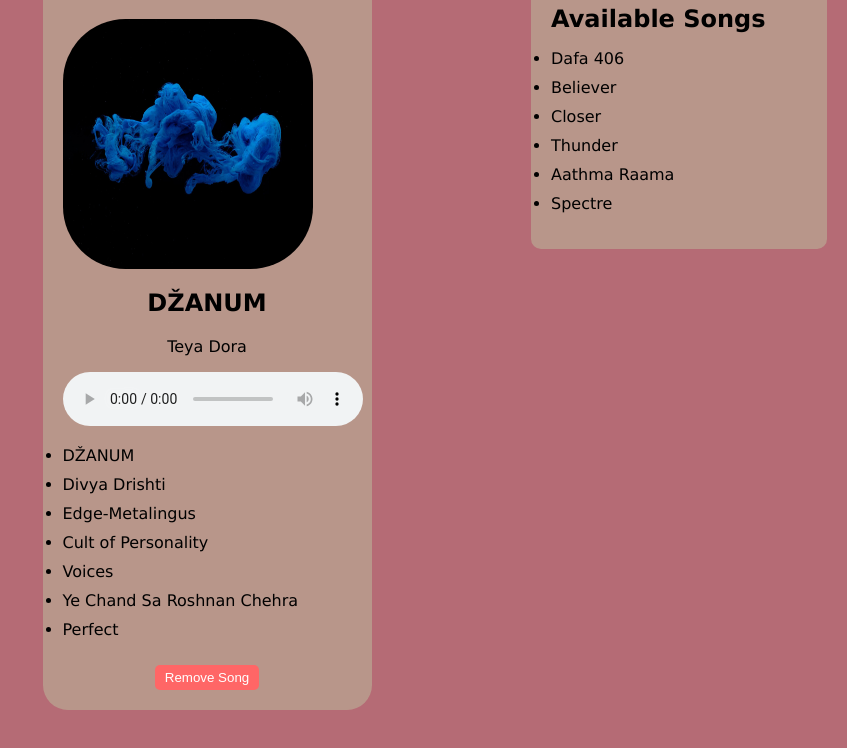
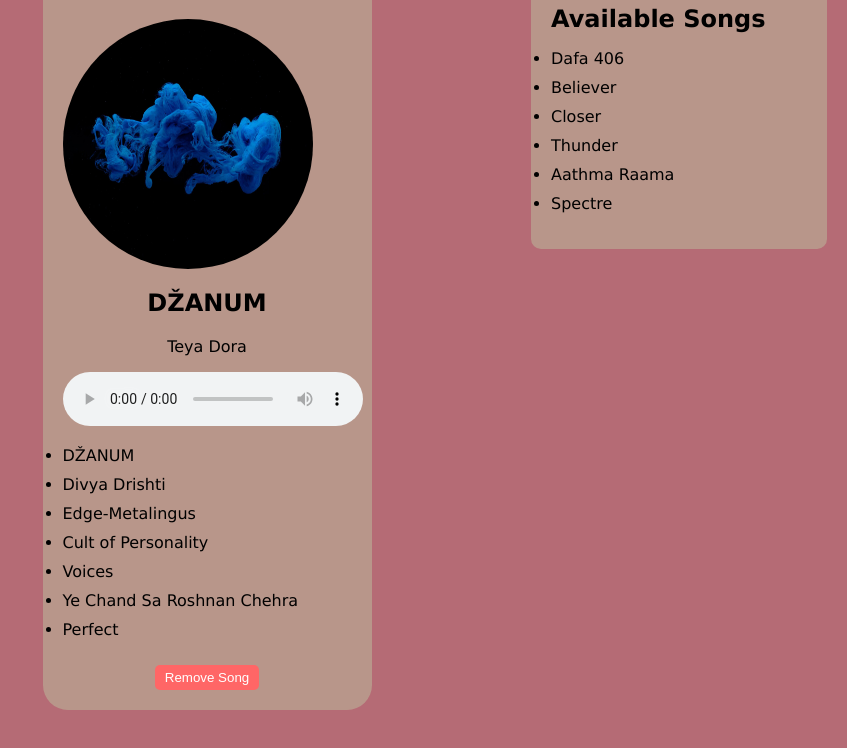
Before and after one commit to HarshNeel575/musicWEB, a plain HTML site: page index.html in a window 1280 px wide. Shown: the part 90-838 px from the top of the page, without its empty margins (433-1280 px from the left). Drawn offline with Linux system fonts and the light colour scheme.

Commit message:
Update style.css

```diff
--- a/style.css
+++ b/style.css
@@ -34,7 +34,7 @@ body {
 .song-image {
   width: 250px; /* Set width */
   height: 250px; /* Set height */
-  border-radius: 25%; /* Make it a circle */
+  border-radius: 50%; /* Make it a circle */
   overflow: hidden; /* Hide overflowing content */
   display: flex; /* Use flexbox for layout */
   justify-content: center; /* Center horizontally */
```
